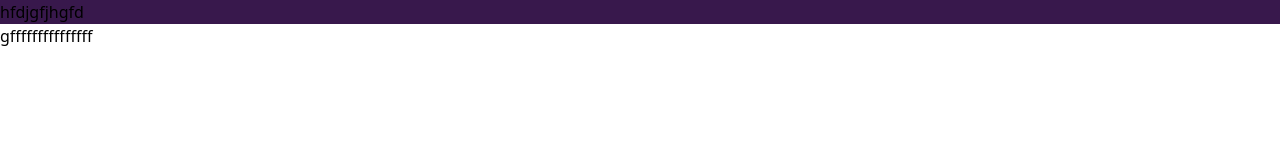
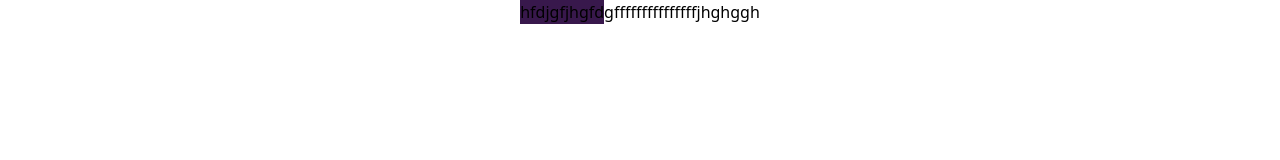
Before and after one commit to Betryz/projeto, a website: page frontend/src/index.html in a window 1280 px wide. Drawn offline with Linux system fonts and the light colour scheme.

Commit message:
url pronta

```diff
--- a/frontend/index.js
+++ b/frontend/rota.js
@@ -5,8 +5,10 @@ const path = require('path');
 const app = express();
 app.use(express.json());
 
+app.use(express.static(path.join(__dirname, 'src')));
+
 app.get('/', (req, res) => {
-    res.sendFile(path.join(__dirname, 'src' , 'index.html'));
+    res.sendFile(path.join(__dirname,  'index.html'));
 });
 
 
--- a/frontend/src/index.html
+++ b/frontend/src/index.html
@@ -7,9 +7,9 @@
     <link rel="stylesheet" href="output.css">
 </head>
 <body>
-   <div class="container">
+   <div class="container flex justify-center ">
 
-    <header class="bg-tahiti-400">
+    <header class="bg-tahiti-400  text-center ">
         <p>hfdjgfjhgfd</p>
 
     </header>
@@ -18,7 +18,7 @@
     <main>
 <p class=""> gfffffffffffffff</p>
     </main>
-
+jhghggh
     <footer>
 
     </footer>
```
Also changed, not shown: frontend/src/output.css.
